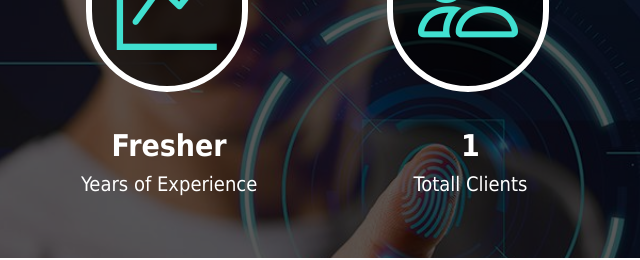
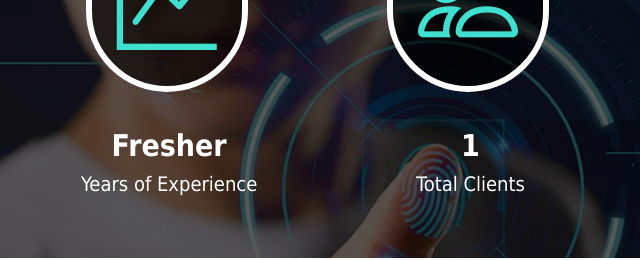
Before and after one commit to mhuzs/webdeveloper-logo, a plain HTML site: page index.html in a window 1280 px wide. Shown: the part 2217-2477 px from the top of the page, 346-986 px from the left. Drawn offline with nearby package versions, Linux system fonts and the light colour scheme.

Commit message:
Update index.html

```diff
--- a/index.html
+++ b/index.html
@@ -231,7 +231,7 @@
             <h5 class="w-title">
               <b> 1</b>
             </h5>
-            <p class="w-text">Totall Clients</p>
+            <p class="w-text">Total Clients</p>
           </div>
         </div>
         <!--master ends-->
```
